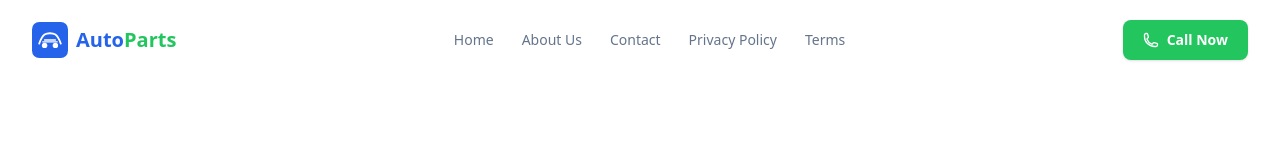
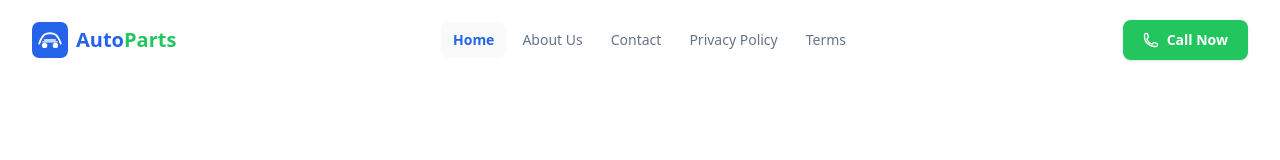
Before and after one commit to ke7innnn/parts, a Next.js app: page / in a window 1280 px wide. Shown: the top 160 px of the page. Built offline with nearby package versions, Linux system fonts and the light colour scheme.

Commit message:
Highlight active navigation links on desktop and mobile

```diff
--- a/src/components/Header.tsx
+++ b/src/components/Header.tsx
@@ -2,6 +2,7 @@
 
 import { useState, useEffect } from "react";
 import Link from "next/link";
+import { usePathname } from "next/navigation";
 
 const navLinks = [
   { href: "/", label: "Home" },
@@ -14,6 +15,7 @@ const navLinks = [
 export default function Header() {
   const [mobileMenuOpen, setMobileMenuOpen] = useState(false);
   const [scrolled, setScrolled] = useState(false);
+  const pathname = usePathname();
 
   useEffect(() => {
     const handleScroll = () => {
@@ -59,15 +61,21 @@ export default function Header() {
 
           {/* Desktop Navigation */}
           <nav className="hidden lg:flex items-center gap-1">
-            {navLinks.map((link) => (
+            {navLinks.map((link) => {
+              const isActive = pathname === link.href || (pathname?.startsWith(link.href) && link.href !== '/');
+              return (
                 <Link
                   key={link.href}
                   href={link.href}
-                className="px-3 py-2 text-sm font-medium text-text-muted hover:text-primary rounded-lg hover:bg-surface transition-colors"
+                  className={`px-3 py-2 text-sm font-medium rounded-lg transition-colors ${isActive
+                    ? "text-primary bg-surface font-semibold"
+                    : "text-text-muted hover:text-primary hover:bg-surface"
+                    }`}
                 >
                   {link.label}
                 </Link>
-            ))}
+              );
+            })}
           </nav>
 
           {/* Call Now Button + Mobile Toggle */}
@@ -106,16 +114,22 @@ export default function Header() {
           }`}
       >
         <div className="bg-white px-4 py-4 space-y-1">
-          {navLinks.map((link) => (
+          {navLinks.map((link) => {
+            const isActive = pathname === link.href || (pathname?.startsWith(link.href) && link.href !== '/');
+            return (
               <Link
                 key={link.href}
                 href={link.href}
                 onClick={() => setMobileMenuOpen(false)}
-              className="block rounded-lg px-4 py-3 text-base font-medium text-text-muted hover:bg-surface hover:text-primary transition-all"
+                className={`block rounded-lg px-4 py-3 text-base transition-all ${isActive
+                    ? "text-primary bg-primary/5 font-semibold"
+                    : "font-medium text-text-muted hover:bg-surface hover:text-primary"
+                  }`}
               >
                 {link.label}
               </Link>
-          ))}
+            );
+          })}
           <a
             href="tel:+1234567890"
             className="mt-3 flex items-center justify-center gap-2 rounded-lg bg-accent px-5 py-3 text-sm font-bold text-white hover:bg-accent-hover transition-all"
```
Lines whose indentation alone changed are shown as unchanged.
